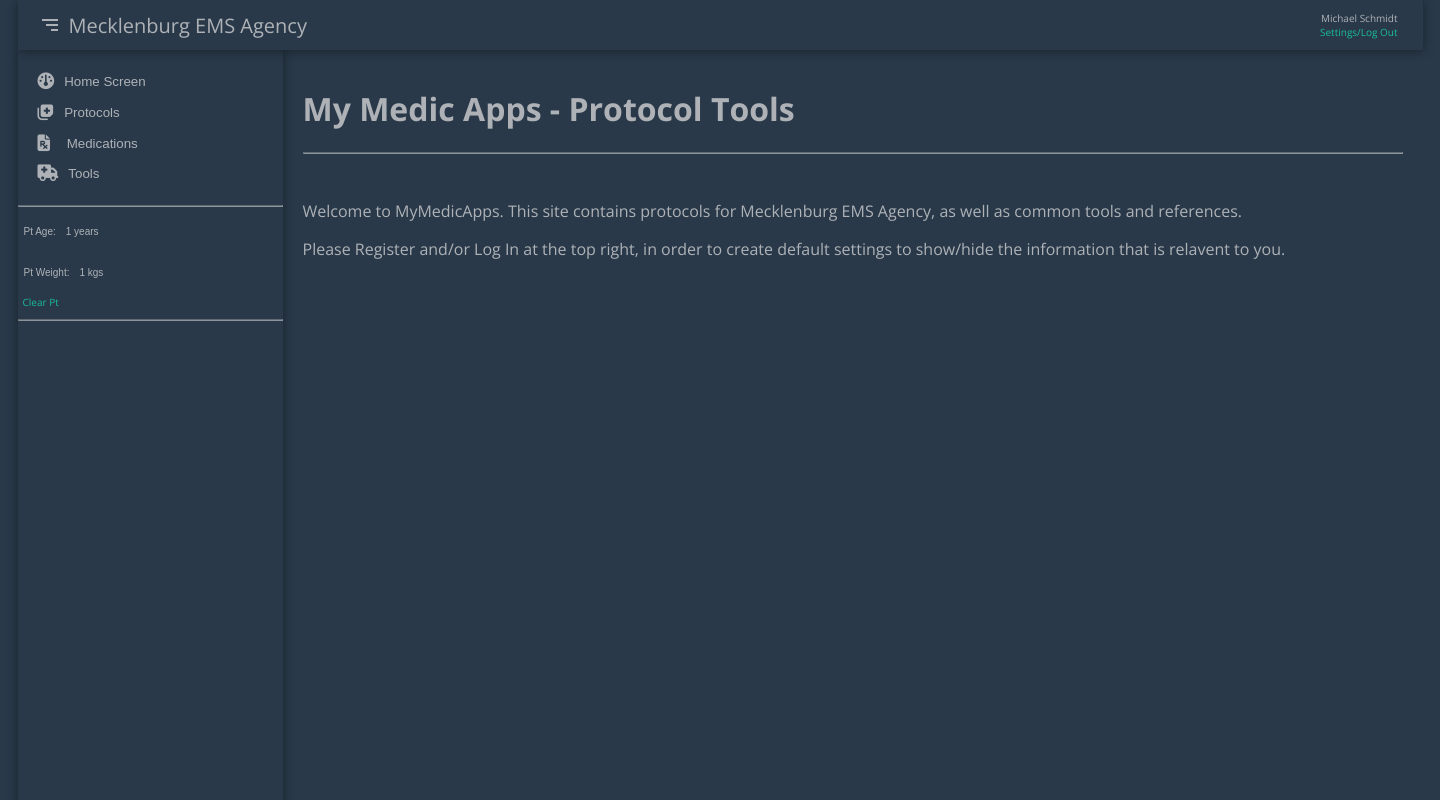
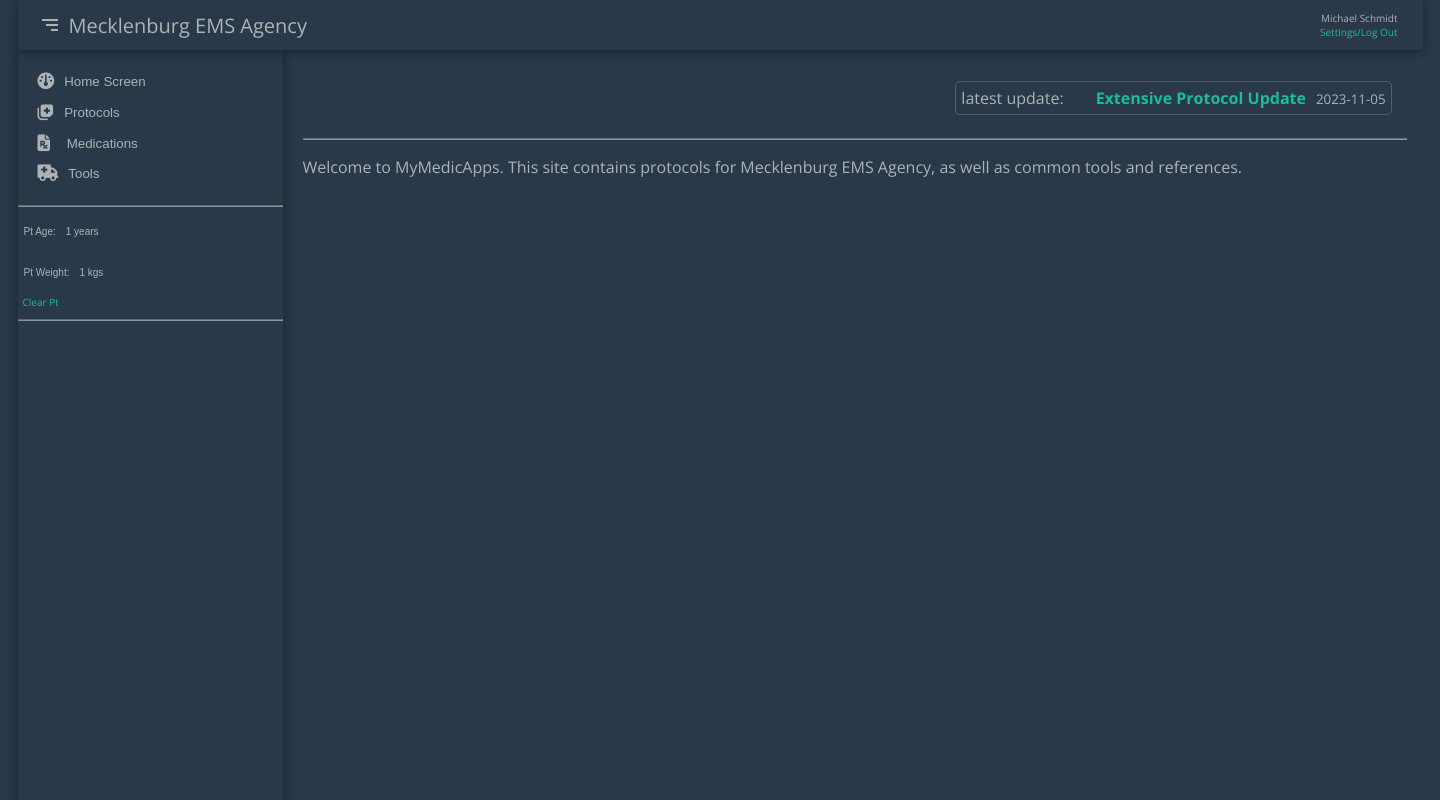
Before and after one commit to CynicalSaint48/MyMedicAppsProtocols, a Flask app: page / in a window 1440 px wide. Run offline with Flask 3, Linux system fonts and the light colour scheme; a user stored in the database is signed in; some libraries are stand-ins or nearby versions; some web fonts are replaced.

Commit message:
Implemented Updates Page

```diff
--- a/master/main/routes.py
+++ b/master/main/routes.py
@@ -3,14 +3,13 @@
 from decimal import *
 from master.users.forms import updatePtForm
 from flask_login import login_user, logout_user, login_required, current_user
+from master.models import UpdatePost
 
 
 main = Blueprint('main', __name__)
 
-@main.route("/")
-@main.route("/home")
-def home():
 
+def getPt():
     if not session.get('ptYears'):
         session['ptYears'] = 0
         session['ptLbs'] = 0.0
@@ -23,7 +22,19 @@
         ptLbs = session['ptLbs']
         ptKgs = session['ptKgs']
 
-    return render_template('home.html', varTitle='Home', ptYears=ptYears, ptLbs=ptLbs, ptKgs=ptKgs)
+    return ptYears, ptLbs, ptKgs
+
+
+
+@main.route("/")
+@main.route("/home")
+def home():
+
+    ptYears = getPt()[0]
+    ptKgs = getPt()[2]
+    latest_update = UpdatePost.query.order_by(UpdatePost.date_posted.desc()).first()
+
+    return render_template('home.html', varTitle='Home', ptYears=ptYears, ptKgs=ptKgs, latest_update=latest_update)
 
 def setPt(years=0, lbs=0):
     session['ptYears'] = years
@@ -46,13 +57,24 @@
     ptLbs = session['ptLbs']
     ptKgs = session['ptKgs']
 
+    latest_update = UpdatePost.query.order_by(UpdatePost.date_posted.desc()).first()
 
-    return render_template('home.html', varTitle='Home', ptYears=ptYears, ptLbs=ptLbs, ptKgs=ptKgs)
+    return render_template('home.html', varTitle='Home', ptYears=ptYears, ptLbs=ptLbs, ptKgs=ptKgs, latest_update=latest_update)
 
 @main.route("/updatePt", methods=['GET', 'POST'])
 def updatePt():
+    latest_update = UpdatePost.query.order_by(UpdatePost.date_posted.desc()).first()
     form = updatePtForm()
     if form.validate_on_submit():
         setPt(form.ptYears.data, form.ptLbs.data)
         return redirect(url_for('main.home'))
-    return render_template('updatePt.html', varTitle='Add Patient', form=form, legend='New Patient', subButton='Save')
+    return render_template('updatePt.html', varTitle='Add Patient', form=form, legend='New Patient', subButton='Save', latest_update=latest_update)
+
+
+@main.route("/site_updates", methods=['GET', 'POST'])
+def siteUpdates():
+    updates = UpdatePost.query.order_by(UpdatePost.date_posted.desc())
+    ptYears = getPt()[0]
+    ptKgs = getPt()[2]
+
+    return render_template('site_updates.html', varTitle='Updates', updates=updates, ptYears=ptYears, ptKgs=ptKgs)
--- a/master/models.py
+++ b/master/models.py
@@ -39,5 +39,8 @@
     id = db.Column(db.Integer, primary_key=True)
     title = db.Column(db.String(100), nullable=False)
     date_posted = db.Column(db.DateTime, nullable=False, default=datetime.utcnow)
-    date_protocol = db.Column(db.String(10), nullable=False)
+    date_protocol = db.Column(db.DateTime, nullable=False)
     description = db.Column(db.Text, nullable=False)
+
+    def __repr__(self):
+        return f"Update(''{self.title}', {self.date_posted}, {self.date_protocol}, {self.description}')"
--- a/master/static/styles.css
+++ b/master/static/styles.css
@@ -27,6 +27,7 @@
     --dark-bg:  #23313f;
     --teal-accent: #1abc9c;
     --light-txt: #aeb2b7;
+    --fifty-border: #aeb2b750;
     --light-offset: #f4b02a;
     --header-height: 50px;
     --sidebar-width-open: 265px;
@@ -136,6 +137,7 @@
 
  .container1 {
    /* display: flex; */
+   width: 100%;
    flex-wrap: wrap;
 }
 
@@ -143,6 +145,52 @@
    flex-shrink: 1;
    flex-grow: 0;
 }
+
+.container2 {
+   display: flex;
+   flex-wrap: wrap;
+   align-items: baseline;
+}
+
+.container2 > * {
+   flex-shrink: 1;
+   flex-grow: 0;
+}
+
+.container2 > H2 {
+   color: var(--teal-accent)
+}
+
+.containercontainer {
+   display: flex;
+   padding: 15px;
+}
+
+.container3 {
+   display: flex;
+   flex-wrap: wrap;
+   align-items: baseline;
+   justify-content: end;
+   padding: 5px;
+   border: 1px solid var(--fifty-border);
+   -webkit-background-clip: padding-box;
+    background-clip: padding-box;
+   border-radius: 5px;
+   outline: none;
+   margin-left: auto;
+}
+
+.container3 > * {
+   flex-shrink: 1;
+   flex-grow: 0;
+}
+
+.container3 > H4 {
+   color: var(--teal-accent);
+   margin: 0;
+}
+
+
 
  .sidebar.open {
     width: var(--sidebar-width-open);
@@ -348,21 +396,6 @@
    gap: 1rem;
    justify-content: center;
    margin: 0;
-}
-
-.modal-form input {
-   justify-content: right;
-   height: 20px;
-   width: 25px;
-}
-
-.modal-form div {
-   min-height: 22px;
-   margin: 0;
-   align-items: center;
-   justify-content: center;
-   padding-left: 1rem;
-   flex-shrink: 0;
 }
 
 .twoBox {
@@ -739,6 +772,15 @@
    .agency:before {
       content: 'Medic';
    }
+
+   .form-group-inner {
+      flex-wrap: wrap;
+   }
+
+   .container3 {
+      font-size: .7em;
+   }
+
  }
 
  @media (min-width: 950px) {
--- a/master/templates/home.html
+++ b/master/templates/home.html
@@ -17,14 +17,26 @@
         {% endif %}
     {% endwith%}
 
-    <H1>My Medic Apps - Protocol Tools</H1><hr>
-    <br>
+        <article class="media content-section">
+            <div class="containercontainer">
+                <div class="container3">
+                    <thing>latest update:&emsp;&emsp;  </thing>
+                    <h4><div class="article-title"><a href="{{ url_for('main.siteUpdates') }}">{{ latest_update.title }}</a></div></h4>
+                    <small class="text-muted">{{ latest_update.date_posted.strftime('%Y-%m-%d') }}</small>
+                </div>
+            </div>
+            <hr>
+        </article>
     <P>
         Welcome to MyMedicApps.  This site contains protocols for Mecklenburg EMS Agency, as well as common tools and references.
     </P>
 
-    <p>
-        Please Register and/or Log In at the top right, in order to create default settings to show/hide the information that is relavent to you.
-    </p>
+    {% if current_user.is_authenticated %}
+    {% else %}
+        <p>
+            Please Register and/or Log In at the top right, in order to create default settings to show/hide the information that is relavent to you.
+        </p>
+    {% endif %}
+
 </div>
 {% endblock %}
```
Also changed, not shown: master/protocols/routes.py (+2 -5 lines), master/templates/site_updates.html (added, +37 -0 lines), instance/site.db.
